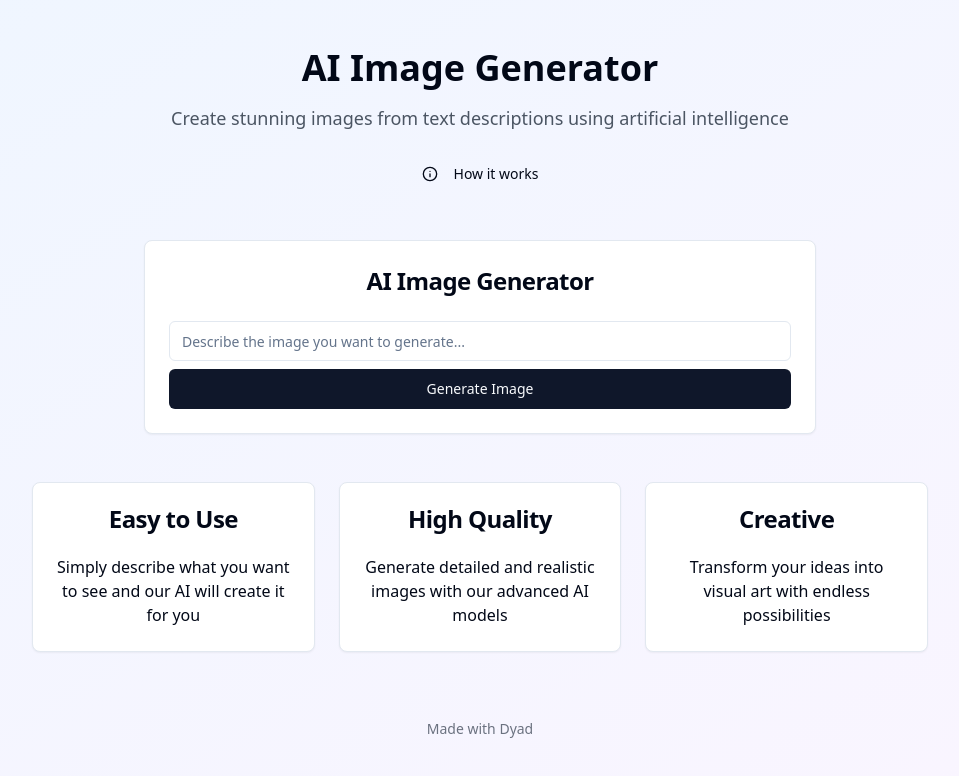
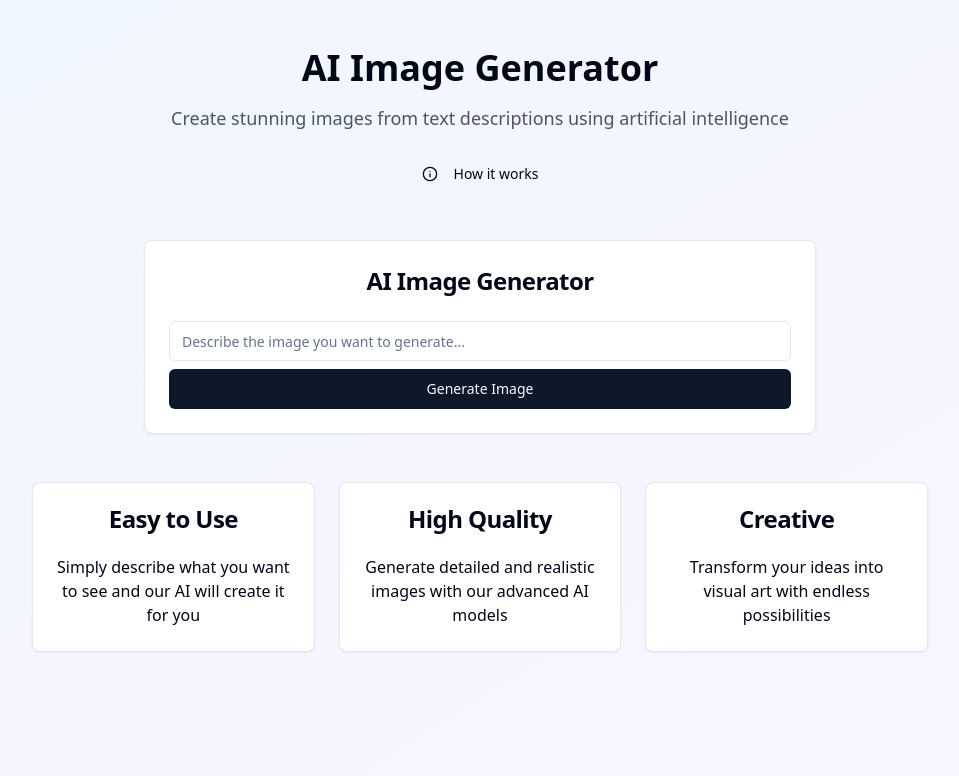
Before and after one commit to Crazed-Tech/GenAiMageCreation, a React (Vite) app: page /generator in a window 1280 px wide. Shown: the top 776 px of the page, without its empty margins (160-1119 px from the left). Built offline with nearby package versions, Linux system fonts and the light colour scheme.

Commit message:
[dyad] Removed Dyad attribution links from the application - wrote 3 file(s)

```diff
--- a/src/components/made-with-dyad.tsx
+++ b/src/components/made-with-dyad.tsx
@@ -1,14 +1,25 @@
-export const MadeWithDyad = () => {
+import { Button } from "@/components/ui/button";
+import { Card, CardContent } from "@/components/ui/card";
+import { ArrowRight } from "lucide-react";
+
+const MadeWithDyad = () => {
   return (
-    <div className="p-4 text-center">
-      <a
-        href="https://www.dyad.sh/"
-        target="_blank"
-        rel="noopener noreferrer"
-        className="text-sm text-gray-500 hover:text-gray-700 dark:text-gray-400 dark:hover:text-gray-200"
-      >
-        Made with Dyad
-      </a>
-    </div>
+    <Card className="max-w-md mx-auto">
+      <CardContent className="p-6 text-center">
+        <p className="mb-4">
+          This app was built with <span className="font-bold">Dyad</span>
+        </p>
+        <Button
+          variant="outline"
+          size="sm"
+          onClick={() => window.open('https://www.dyad.sh/', '_blank')}
+        >
+          Visit Dyad
+          <ArrowRight className="ml-2 w-4 h-4" />
+        </Button>
+      </CardContent>
+    </Card>
   );
 };
+
+export { MadeWithDyad };
--- a/src/pages/ImageGeneratorPage.tsx
+++ b/src/pages/ImageGeneratorPage.tsx
@@ -1,6 +1,5 @@
 import { useState, useEffect } from 'react';
 import ImageGenerator from '@/components/ImageGenerator';
-import { MadeWithDyad } from '@/components/made-with-dyad';
 import { Button } from "@/components/ui/button";
 import { Card, CardContent, CardHeader, CardTitle } from "@/components/ui/card";
 import { Tooltip, TooltipContent, TooltipProvider, TooltipTrigger } from "@/components/ui/tooltip";
@@ -82,10 +81,6 @@ const ImageGeneratorPage = () => {
             </CardContent>
           </Card>
         </div>
-
-        <div className="text-center">
-          <MadeWithDyad />
-        </div>
       </div>
     </div>
   );
--- a/src/pages/Index.tsx
+++ b/src/pages/Index.tsx
@@ -1,6 +1,3 @@
-// Update this page (the content is just a fallback if you fail to update the page)
-
-import { MadeWithDyad } from "@/components/made-with-dyad";
 import { Button } from "@/components/ui/button";
 import { Card, CardContent, CardDescription, CardHeader, CardTitle } from "@/components/ui/card";
 import { ArrowRight } from "lucide-react";
@@ -32,8 +29,6 @@ const Index = () => {
             </Button>
           </CardContent>
         </Card>
-
-        <MadeWithDyad />
       </div>
     </div>
   );
```
